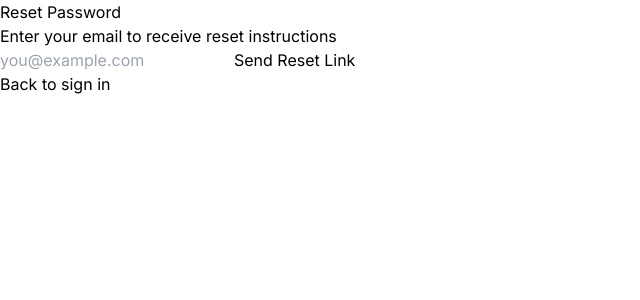
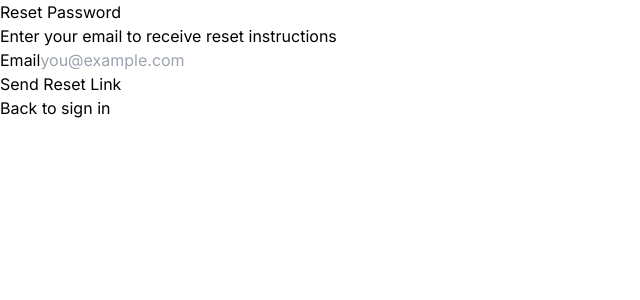
Before and after one commit to kiplah/AgriHub, a React app in the folder src/: page /auth/forgot-password in a window 1280 px wide. Shown: the top 300 px of the page, without its empty margins (0-640 px from the left). Built offline with nearby package versions, Linux system fonts and the light colour scheme; the HTML template or start-up script is replaced by a standard one.

Commit message:
feat: Add ForgotPassword page with email submission and confirmation UI.

```diff
--- a/src/pages/auth/ForgotPassword.tsx
+++ b/src/pages/auth/ForgotPassword.tsx
@@ -2,6 +2,7 @@ import React, { useState } from 'react';
 import { Link } from 'react-router-dom';
 import { Button } from "@/components/ui/button";
 import { Input } from "@/components/ui/input";
+import { Label } from "@/components/ui/label";
 export function ForgotPassword() {
   const [email, setEmail] = useState('');
   const [submitted, setSubmitted] = useState(false);
@@ -21,7 +22,17 @@ export function ForgotPassword() {
       </div>
 
       {!submitted ? <form onSubmit={handleSubmit} className="space-y-6">
-        <Input label="Email" type="email" value={email} onChange={e => setEmail(e.target.value)} placeholder="you@example.com" required />
+        <div className="space-y-2">
+          <Label htmlFor="email">Email</Label>
+          <Input
+            id="email"
+            type="email"
+            value={email}
+            onChange={e => setEmail(e.target.value)}
+            placeholder="you@example.com"
+            required
+          />
+        </div>
 
         <Button type="submit" className="w-full">
           Send Reset Link
```
